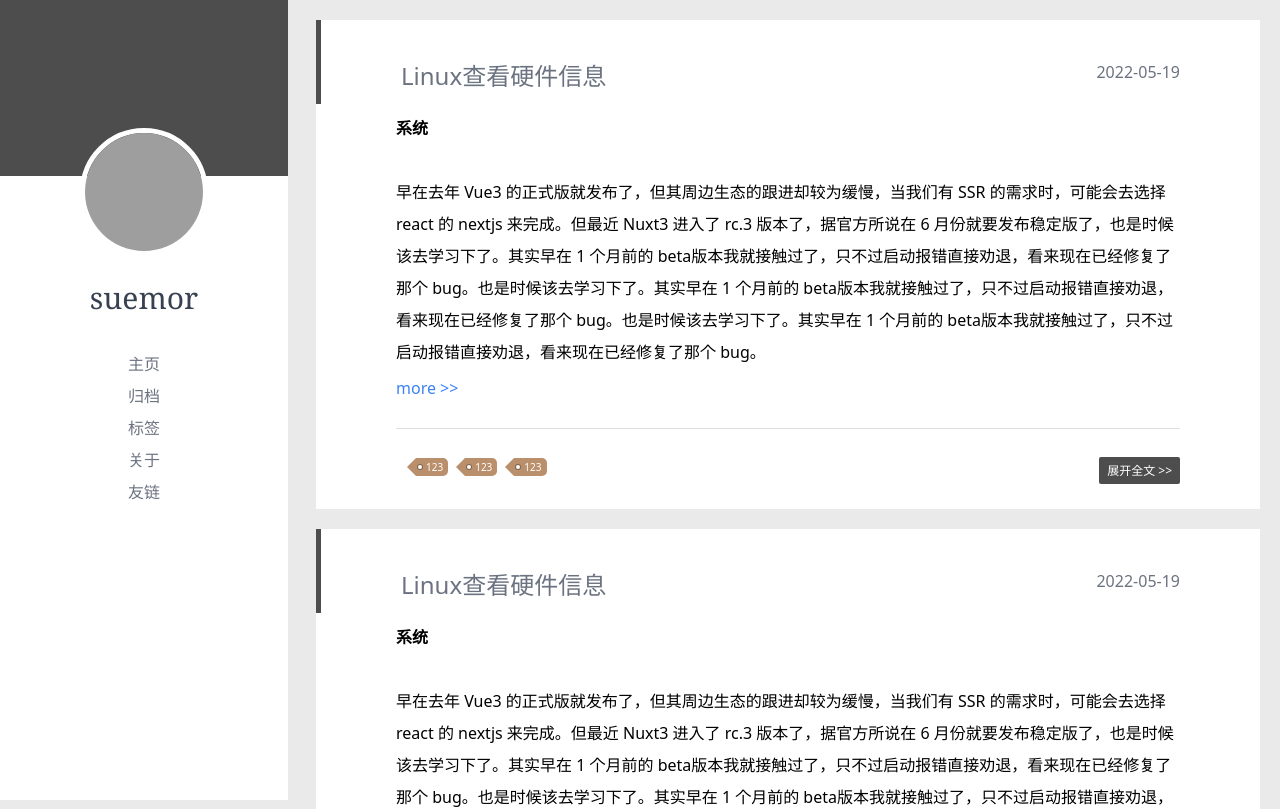
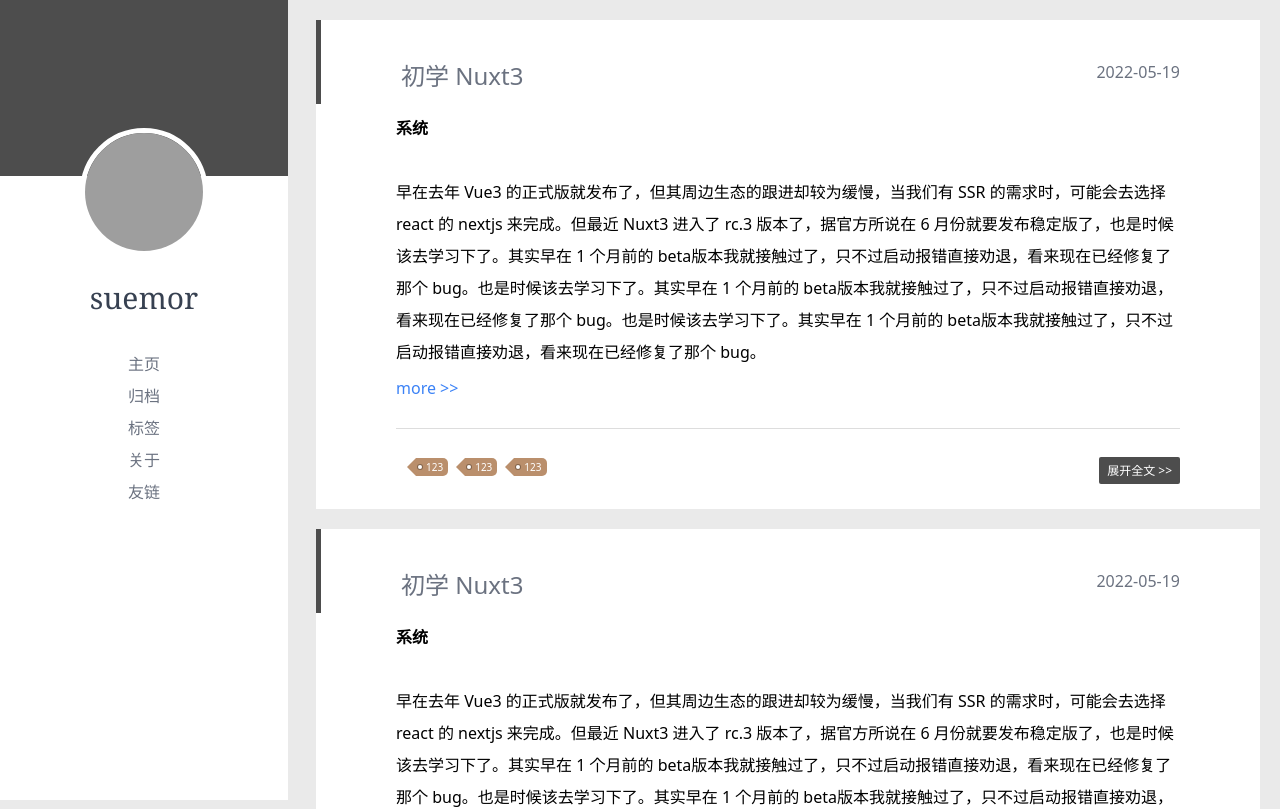
Before and after one commit to suemor233/MyBlog, a Nuxt app: page / in a window 1280 px wide. Shown: the top 809 px of the page. Built offline with nearby package versions, Linux system fonts and the light colour scheme; grey boxes are pictures that could not be loaded.

Commit message:
refactor: README.md

```diff
--- a/components/ArticleCard/index.vue
+++ b/components/ArticleCard/index.vue
@@ -1,7 +1,7 @@
 <template>
   <div class="bg-white mt-5 ">
     <header class="header flex justify-between px-20 pt-10">
-      <h1 class="text-2xl text-gray-500 mb-3">Linux查看硬件信息</h1>
+      <h1 class="text-2xl text-gray-500 mb-3">初学 Nuxt3</h1>
       <div class="text-gray-500">
         <i class="fa-solid fa-calendar-days mr-2"/>
         <span>2022-05-19</span>
```
Also changed, not shown: 1 other file (tests, documents, lock files or other folders).
